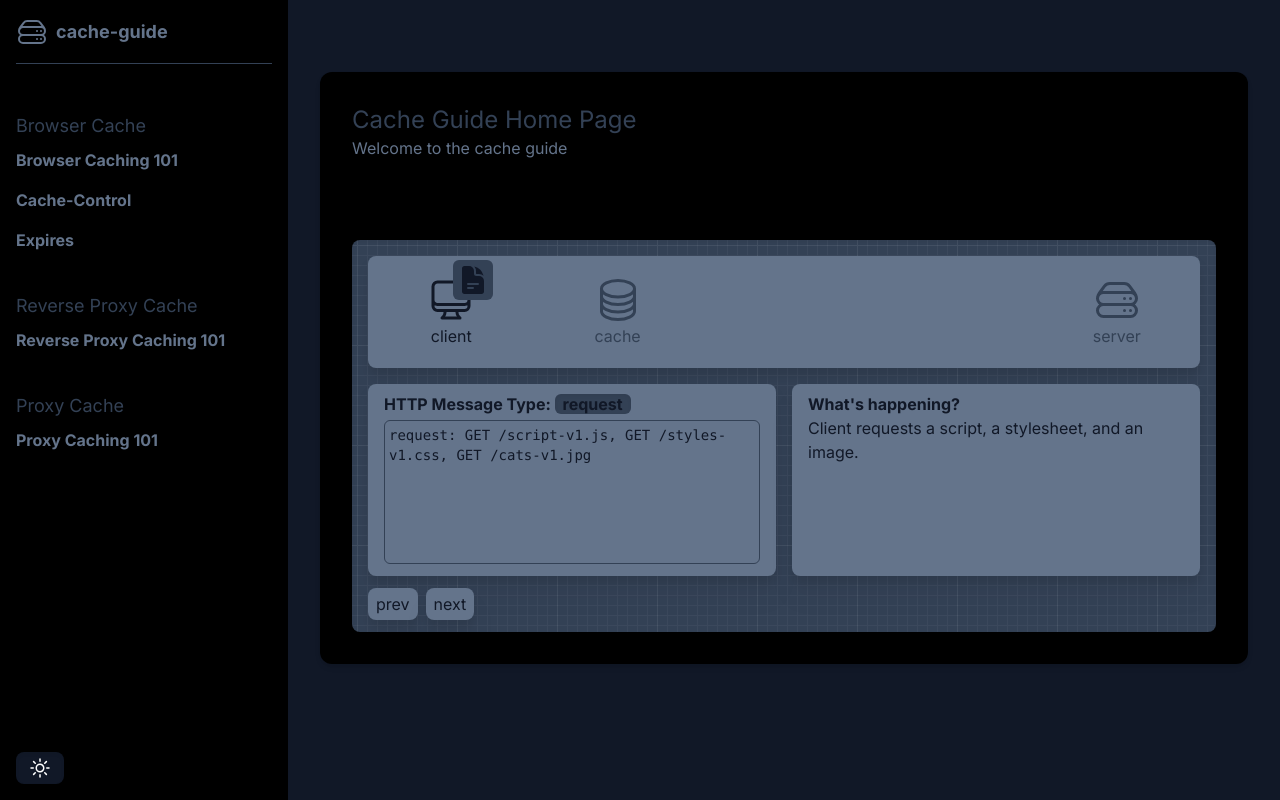
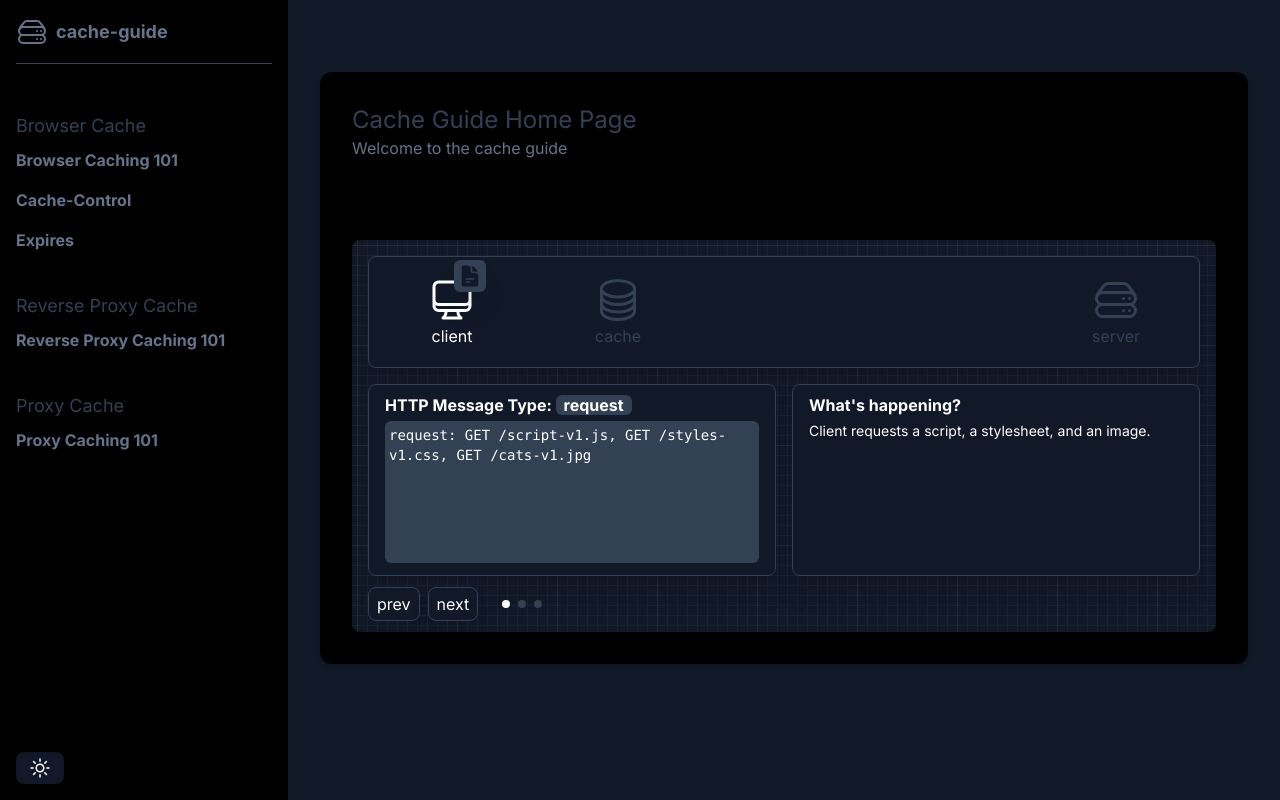
Before and after one commit to dev-cameron/cache-guide, a Next.js app: page / in a window 1280 px wide. Built offline with nearby package versions, Linux system fonts and the light colour scheme.

Commit message:
Styling changes: - updated prose with custom themeing to match site themes - updated Vizualizer Container to match prose theme better - added indicator in VizualizerContainer to clarify which step of HTTP req/res cycle we are at - updated max-age .mdx content

```diff
--- a/src/app/cache-control/max-age/page.tsx
+++ b/src/app/cache-control/max-age/page.tsx
@@ -3,9 +3,9 @@ import VisualizerContainer from '@/ui/VisualizerContainer'
 
 export default function Page() {
   return (
-    <div className="justify-center text-white">
+    <div className="justify-center text-white max-w-prose">
 
-        <HelloWorld className="text-accent"/>
+        <HelloWorld />
         <VisualizerContainer />
     </div>
   )
--- a/src/ui/VisualizerContainer.tsx
+++ b/src/ui/VisualizerContainer.tsx
@@ -19,12 +19,14 @@ interface AnimBoxProps {
 
 interface InfoBoxProps {
   activeFrame: number;
-  activeScenario: Scenario
+  activeScenario: Scenario;
 }
 
 interface ControlBoxProps {
   toggleActiveNode: () => void;
   updateActiveFrame: (forward: boolean) => void;
+  frameCount: number;
+  activeFrame: number;
 }
 
 // debounce function to prevent too many calls to getPosition
@@ -98,7 +100,7 @@ const AnimBox: React.FC<AnimBoxProps> = ({ activeNode, activeFrame, activeScenar
   }, [debouncedGetPosition]);
 
   return (
-    <div className=" relative flex items-center h-28 bg-neutral-contrast rounded-lg my-2 mx-2 drop-shadow-xl">
+    <div className="border border-neutral relative flex items-center h-28 bg-neutral-accent rounded-lg my-2 mx-2 drop-shadow-xl">
       <div>
         {/* <h2 className="absolute top-2 left-2 text-white">X: {x ?? "No result"}</h2>
         <h2 className="absolute top-2 left-20 text-white">active: {activeNode ?? "No result"}</h2>
@@ -107,7 +109,7 @@ const AnimBox: React.FC<AnimBoxProps> = ({ activeNode, activeFrame, activeScenar
       {/* "relative flex items-center w-full h-20 text-neutral-contrast" */}
       <div className="relative flex items-center w-full h-20 text-neutral-contrast">
         <div ref={clientRef} className={clsx("flex flex-col items-center justify-center basis-1/5", {
-          "text-neutral-accent": activeNode === "clientRef", 'text-neutral': activeNode !== 'clientRef'
+          "text-white": activeNode === "clientRef", 'text-neutral': activeNode !== 'clientRef'
         })}>
           <svg xmlns="http://www.w3.org/2000/svg" fill="none" viewBox="0 0 24 24" stroke-width="1.5" stroke="currentColor" className="w-12 h-12">
             <path stroke-linecap="round" stroke-linejoin="round" d="M9 17.25v1.007a3 3 0 01-.879 2.122L7.5 21h9l-.621-.621A3 3 0 0115 18.257V17.25m6-12V15a2.25 2.25 0 01-2.25 2.25H5.25A2.25 2.25 0 013 15V5.25m18 0A2.25 2.25 0 0018.75 3H5.25A2.25 2.25 0 003 5.25m18 0V12a2.25 2.25 0 01-2.25 2.25H5.25A2.25 2.25 0 013 12V5.25" />
@@ -117,7 +119,7 @@ const AnimBox: React.FC<AnimBoxProps> = ({ activeNode, activeFrame, activeScenar
           </div>
         </div>
         <div ref={cacheRef} className={clsx("flex flex-col items-center justify-center basis-1/5", {
-          "text-neutral-accent": activeNode === "cacheRef", 'text-neutral': activeNode !== 'cacheRef'
+          "text-white": activeNode === "cacheRef", 'text-neutral': activeNode !== 'cacheRef'
         })}>
           <svg xmlns="http://www.w3.org/2000/svg" fill="none" viewBox="0 0 24 24" stroke-width="1.5" stroke="currentColor" className="w-12 h-12">
             <path stroke-linecap="round" stroke-linejoin="round" d="M20.25 6.375c0 2.278-3.694 4.125-8.25 4.125S3.75 8.653 3.75 6.375m16.5 0c0-2.278-3.694-4.125-8.25-4.125S3.75 4.097 3.75 6.375m16.5 0v11.25c0 2.278-3.694 4.125-8.25 4.125s-8.25-1.847-8.25-4.125V6.375m16.5 0v3.75m-16.5-3.75v3.75m16.5 0v3.75C20.25 16.153 16.556 18 12 18s-8.25-1.847-8.25-4.125v-3.75m16.5 0c0 2.278-3.694 4.125-8.25 4.125s-8.25-1.847-8.25-4.125" />
@@ -128,7 +130,7 @@ const AnimBox: React.FC<AnimBoxProps> = ({ activeNode, activeFrame, activeScenar
         </div>
         <div className="flex justify-center basis-2/5"></div>
         <div ref={serverRef} className={clsx("flex flex-col items-center justify-center basis-1/5", {
-          "text-neutral-accent": activeNode === "serverRef", 'text-neutral': activeNode !== 'serverRef'
+          "text-white": activeNode === "serverRef", 'text-neutral': activeNode !== 'serverRef'
         })}>
           <svg xmlns="http://www.w3.org/2000/svg" fill="none" viewBox="0 0 24 24" stroke-width="1.5" stroke="currentColor" className="w-12 h-12">
             <path stroke-linecap="round" stroke-linejoin="round" d="M5.25 14.25h13.5m-13.5 0a3 3 0 01-3-3m3 3a3 3 0 100 6h13.5a3 3 0 100-6m-16.5-3a3 3 0 013-3h13.5a3 3 0 013 3m-19.5 0a4.5 4.5 0 01.9-2.7L5.737 5.1a3.375 3.375 0 012.7-1.35h7.126c1.062 0 2.062.5 2.7 1.35l2.587 3.45a4.5 4.5 0 01.9 2.7m0 0a3 3 0 01-3 3m0 3h.008v.008h-.008v-.008zm0-6h.008v.008h-.008v-.008zm-3 6h.008v.008h-.008v-.008zm0-6h.008v.008h-.008v-.008z" />
@@ -137,8 +139,8 @@ const AnimBox: React.FC<AnimBoxProps> = ({ activeNode, activeFrame, activeScenar
             server
           </div>
         </div>
-        <div className="absolute z-10 -top-3 text-neutral-accent bg-neutral transition-all duration-300 rounded-md p-1" style={{ left: activeNode==="serverRef" ? `${x-40}px` : `${x+2}px` }}>
-          <svg xmlns="http://www.w3.org/2000/svg" viewBox="0 0 24 24" fill="currentColor" className="w-8 h-8">
+        <div className="absolute z-10 -top-3 text-neutral-accent bg-neutral transition-all duration-300 rounded-md p-1 drop-shadow-xl" style={{ left: activeNode==="serverRef" ? `${x-40}px` : `${x+2}px` }}>
+          <svg xmlns="http://www.w3.org/2000/svg" viewBox="0 0 24 24" fill="currentColor" className="w-6 h-6">
             <path fill-rule="evenodd" d="M5.625 1.5c-1.036 0-1.875.84-1.875 1.875v17.25c0 1.035.84 1.875 1.875 1.875h12.75c1.035 0 1.875-.84 1.875-1.875V12.75A3.75 3.75 0 0016.5 9h-1.875a1.875 1.875 0 01-1.875-1.875V5.25A3.75 3.75 0 009 1.5H5.625zM7.5 15a.75.75 0 01.75-.75h7.5a.75.75 0 010 1.5h-7.5A.75.75 0 017.5 15zm.75 2.25a.75.75 0 000 1.5H12a.75.75 0 000-1.5H8.25z" clipRule="evenodd" />
             <path d="M12.971 1.816A5.23 5.23 0 0114.25 5.25v1.875c0 .207.168.375.375.375H16.5a5.23 5.23 0 013.434 1.279 9.768 9.768 0 00-6.963-6.963z" />
           </svg>
@@ -151,11 +153,11 @@ const AnimBox: React.FC<AnimBoxProps> = ({ activeNode, activeFrame, activeScenar
 const InfoBox: React.FC<InfoBoxProps> = ({ activeScenario, activeFrame }) =>{
   return (
     <div className="flex flex-col space-y-4 lg:space-y-0 lg:flex-row lg:space-x-4 w-full rounded-lg py-2 px-2">
-      <div className="flex flex-col bg-neutral-contrast h-32 lg:h-48 lg:w-1/2 rounded-lg py-2 px-4 drop-shadow-xl">
-        <div className="text-neutral-accent font-bold">
-          HTTP Message Type: <span className="px-2 rounded-md bg-neutral shadow-inner">{ activeScenario.frames[activeFrame].type }</span>
+      <div className="border border-neutral flex flex-col bg-neutral-accent h-32 lg:h-48 lg:w-1/2 rounded-lg py-2 px-4 drop-shadow-xl">
+        <div className="text-white font-bold">
+          HTTP Message Type: <span className="px-2 rounded-md bg-neutral text-white shadow-inner">{ activeScenario.frames[activeFrame].type }</span>
         </div>
-        <div className="h-full my-1 p-1 border border-neutral rounded-md bg-neutral-contrast text-neutral-accent font-mono text-sm">
+        <div className="h-full my-1 p-1 rounded-md bg-neutral text-white font-mono text-sm">
         {
           Object.entries(activeScenario.frames[activeFrame].httpObj.headers).map(([key, value]) => (
             <p key={key}>{`${key}: ${value}`}</p>
@@ -164,11 +166,11 @@ const InfoBox: React.FC<InfoBoxProps> = ({ activeScenario, activeFrame }) =>{
         </div>
 
       </div>
-      <div className="flex flex-col bg-neutral-contrast h-32 lg:h-48 lg:w-1/2 rounded-lg py-2 px-4 drop-shadow-xl">
-        <div className="text-neutral-accent font-bold">
+      <div className="border border-neutral flex flex-col bg-neutral-accent h-32 lg:h-48 lg:w-1/2 rounded-lg py-2 px-4 drop-shadow-xl">
+        <div className="text-white font-bold mb-1">
           What&apos;s happening?
         </div>
-        <div className="text-neutral-accent overflow-y-auto">
+        <div className="text-white text-sm overflow-y-auto">
           { activeScenario.frames[activeFrame].description }
         </div>
       </div>
@@ -176,12 +178,23 @@ const InfoBox: React.FC<InfoBoxProps> = ({ activeScenario, activeFrame }) =>{
   )
 }
 
-const ControlBox: React.FC<ControlBoxProps> = ( { updateActiveFrame, toggleActiveNode } ) => {
+const ControlBox: React.FC<ControlBoxProps> = ( { updateActiveFrame, toggleActiveNode, frameCount, activeFrame } ) => {
+  const frameDots = [];
+  for (let i = 0; i < frameCount; i++) {
+    frameDots.push(
+      <div className={clsx("bg-neutral w-2 h-2 rounded-xl",{
+        "bg-white": i === activeFrame
+      })}></div>
+    )
+  }
+
   return (
     <div className="flex items-center justify-left space-x-2 w-full h-10 rounded-lg mx-2">
-      <button className="text-neutral-accent rounded-lg bg-neutral-contrast hover:contrast-150 py-1 px-2 drop-shadow-xl"onClick={()=>updateActiveFrame(false)}>prev</button>
-      <button className="text-neutral-accent rounded-lg bg-neutral-contrast hover:contrast-150 py-1 px-2 drop-shadow-xl"onClick={()=>updateActiveFrame(true)}>next</button>
-      {/* <button className="rounded-lg bg-accent hover:bg-accent-2 py-1 px-2"onClick={()=>toggleActiveNode()}>toggle</button> */}
+      <button className="border border-neutral text-white rounded-lg bg-neutral-accent hover:contrast-150 py-1 px-2 drop-shadow-xl"onClick={()=>updateActiveFrame(false)}>prev</button>
+      <button className="border border-neutral text-white rounded-lg bg-neutral-accent hover:contrast-150 py-1 px-2 drop-shadow-xl"onClick={()=>updateActiveFrame(true)}>next</button>
+      <div className="flex space-x-2 pl-4">
+        {frameDots}
+      </div>
     </div>
   )
 }
@@ -191,6 +204,11 @@ export default function VisualizerContainer( { children, directive, frames }: Vi
 
   const [activeScenario, setActiveScenario] = useState(cacheScenarios['max-age']);
   const [activeFrame, setActiveFrame] = useState(0);
+  const [frameCount, setFrameCount] = useState(0);
+
+  useEffect(() => {
+    setFrameCount(activeScenario.frames.length)
+  },[activeScenario])
 
   const updateActiveFrame = (forward: boolean) => {
     if (forward) {
@@ -231,10 +249,10 @@ export default function VisualizerContainer( { children, directive, frames }: Vi
   }
 
   return (
-    <div className="w-auto rounded-lg overflow-hidden bg-neutral bg-grid-pattern p-2 shadow-inner">
+    <div className="w-full rounded-lg overflow-hidden bg-neutral-accent bg-grid-pattern mt-4 p-2 shadow-inner">
       <AnimBox activeNode={activeNode} activeFrame={activeFrame} activeScenario={activeScenario}/>
-      <InfoBox activeScenario={activeScenario} activeFrame={activeFrame}/>
-      <ControlBox toggleActiveNode={toggleActiveNode} updateActiveFrame={updateActiveFrame} />
+      <InfoBox activeScenario={activeScenario} activeFrame={activeFrame} />
+      <ControlBox toggleActiveNode={toggleActiveNode} updateActiveFrame={updateActiveFrame} activeFrame={activeFrame} frameCount={frameCount}/>
     </div>
   )
 }
--- a/tailwind.config.js
+++ b/tailwind.config.js
@@ -1,3 +1,5 @@
+const { getTextOfJSDocComment } = require('typescript');
+
 /** @type {import('tailwindcss').Config} */
 module.exports = {
   content: [
@@ -23,8 +25,24 @@ module.exports = {
         'accent': 'var(--accent)',
         'accent-2': 'var(--accent-2)',
         'accent-light': 'var(--accent-light)',
-        'hovercolor': 'var(--hovercolor)'
-      }
+        'hovercolor': 'var(--hovercolor)',
+        pink: {
+          '800': '#9F005B',
+        }
+      },
+      typography: ({theme}) => ({
+        "custom": {
+          css: {
+            '--tw-prose-invert-body': theme('colors.neutral'),
+            '--tw-prose-invert-bold': theme('colors.neutral-contrast'),
+            '--tw-prose-invert-headings': theme('colors.neutral-contrast'),
+            '--tw-prose-invert-links': theme('colors.accent-2'),
+            '--tw-prose-invert-pre-bg': theme('colors.neutral-accent'),
+            '--tw-prose-invert-code': theme('colors.neutral-contrast'),
+            // '--tw-prose-invert-bold': 'var(--accent)',
+          }
+        }
+      })
     },
   },
   plugins: [require('@tailwindcss/typography')],
```
Also changed, not shown: src/app/cache-control/max-age/doc.mdx (+9 -6 lines), src/app/globals.css (+11 -0 lines).
